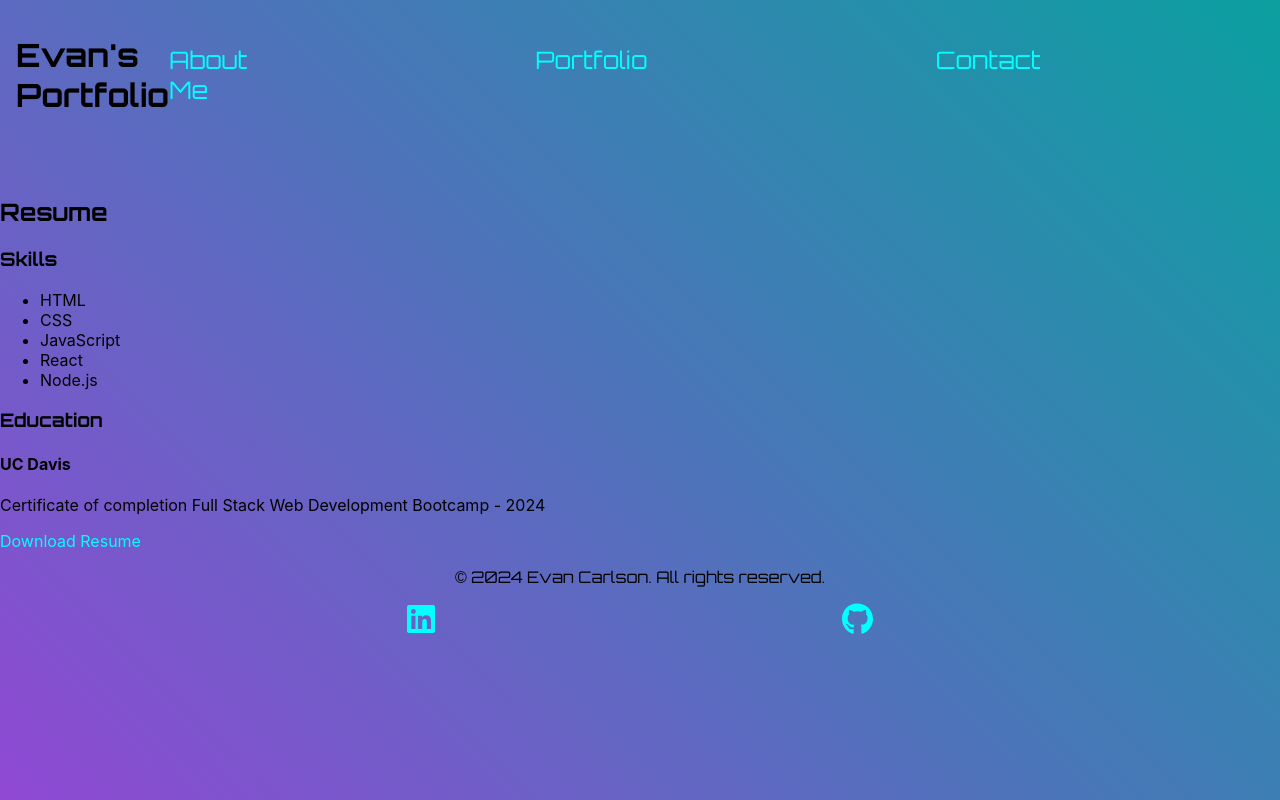
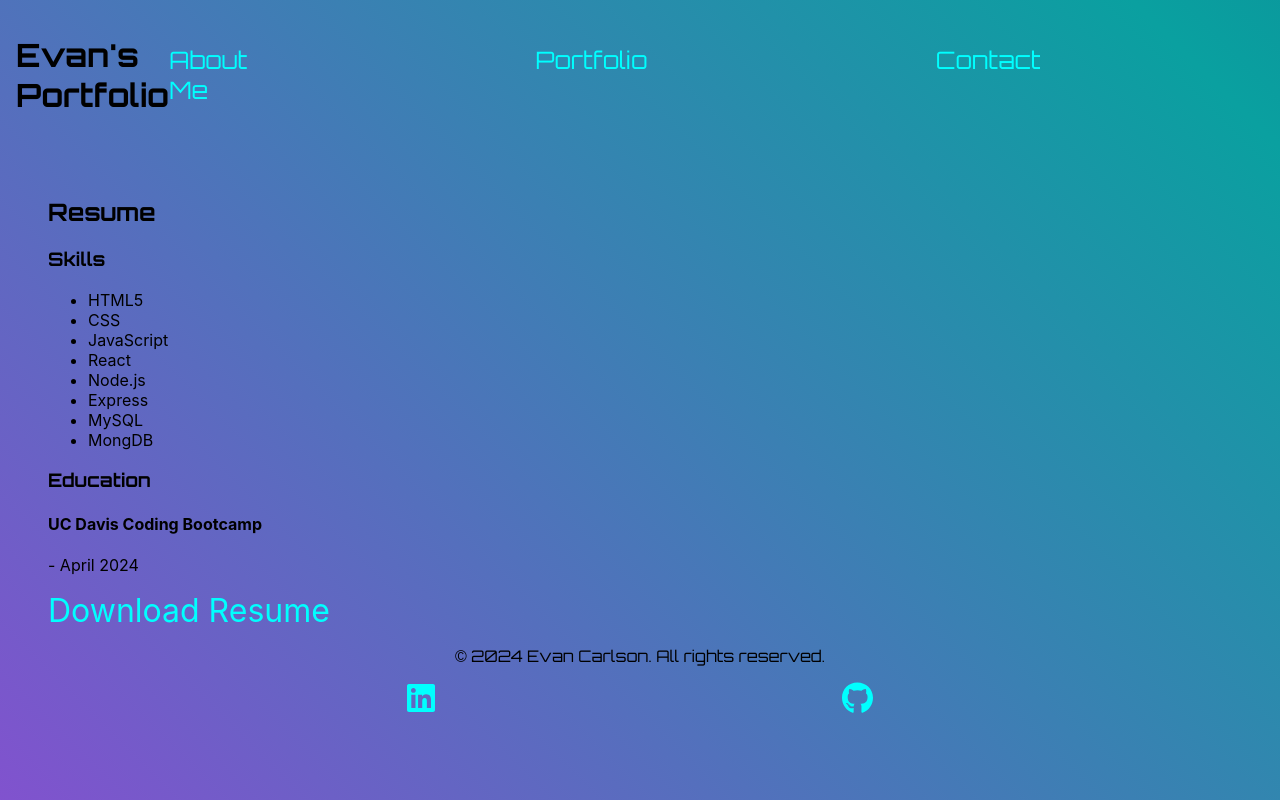
Before and after one commit to EvanRC/evans-portfolio, a React (Create React App) app: page /resume in a window 1280 px wide. Shown: the top 800 px of the page. Built offline with nearby package versions, Linux system fonts and the light colour scheme.

Commit message:
made small changes to resume section

```diff
--- a/src/App.css
+++ b/src/App.css
@@ -126,6 +126,13 @@ a href {
   text-decoration: underline;
 }
 
+.resume {
+  margin-left: 3rem;
+}
+
+#resumeDL {
+  font-size: 2rem;
+}
 .footer {
   justify-content: space-evenly;
   text-align: center; /* Center the footer content */
--- a/src/components/Resume.jsx
+++ b/src/components/Resume.jsx
@@ -1,12 +1,12 @@
 import React from 'react';
 
 const Resume = () => {
-    const skills = ['HTML', 'CSS', 'JavaScript', 'React', 'Node.js']; // Add or remove skills
+    const skills = ['HTML5', 'CSS', 'JavaScript', 'React', 'Node.js', 'Express', 'MySQL', 'MongDB']; // Add or remove skills
     const educations = [
         {
-            institution: 'UC Davis',
-            degree: 'Certificate of completion Full Stack Web Development Bootcamp',
-            year: '2024',
+            institution: 'UC Davis Coding Bootcamp',
+            Certification: 'Full Stack Web Developer',
+            year: 'April 2024',
         },
 
     ];
@@ -30,7 +30,7 @@ const Resume = () => {
                 </div>
             ))}
 
-            <a href="path-to-your-resume.pdf" download="YourName_Resume.pdf" className="resume-download">
+            <a href="path-to-your-resume.pdf" download="YourName_Resume.pdf" id="resumeDL">
                 Download Resume
             </a>
         </section>
```
